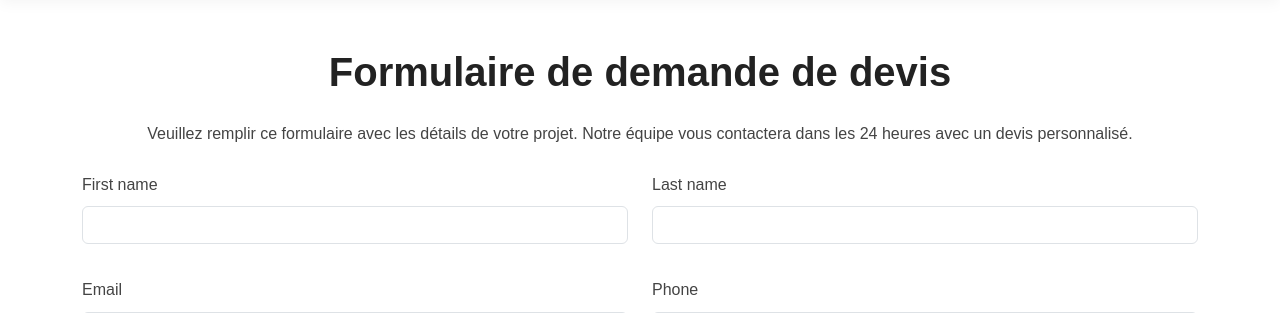
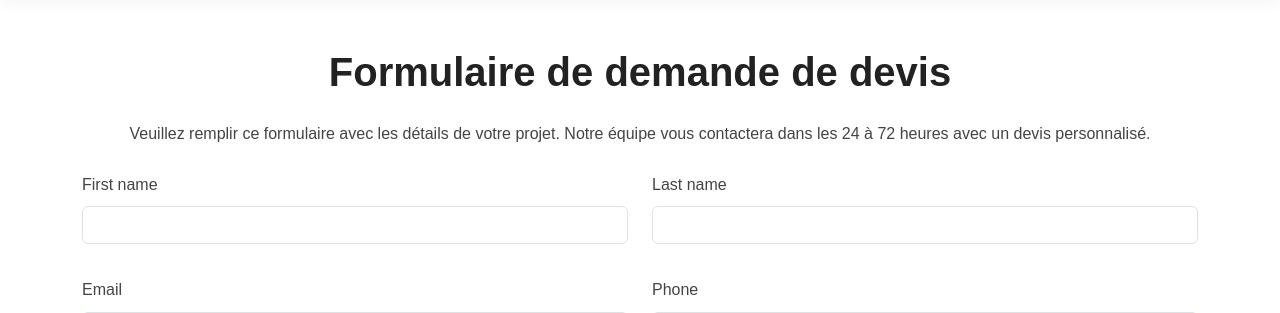
Before and after one commit to thierry1804/duosite, a Symfony app: template templates/quote/index.html.twig in a window 1280 px wide. Shown: the part 80-393 px from the top of the page. Run offline with Twig, Linux system fonts and the light colour scheme; the template is opened without the code that fills it, so the values that code supplies are empty; form fields are guessed from the names that the template uses; some libraries are stand-ins or nearby versions; some web fonts are replaced.

Commit message:
Correction timetoquote

```diff
--- a/templates/emails/quote_confirmation.html.twig
+++ b/templates/emails/quote_confirmation.html.twig
@@ -28,7 +28,7 @@
 
         <div style="background: #f8f9fa; padding: 20px; border-radius: 5px; margin: 20px 0;">
             <p>Cher(e) {{ quote.firstName }} {{ quote.lastName }},</p>
-            <p>Nous vous remercions pour votre demande de devis. Notre équipe commerciale l'examinera dans les plus brefs délais et vous contactera sous 24 à 48 heures.</p>
+            <p>Nous vous remercions pour votre demande de devis. Notre équipe commerciale l'examinera dans les plus brefs délais et vous contactera sous 24 à 72 heures.</p>
             <p>Veuillez conserver ce numéro de devis pour toute communication future concernant cette demande.</p>
         </div>
 
--- a/templates/quote/index.html.twig
+++ b/templates/quote/index.html.twig
@@ -129,7 +129,7 @@
     <h1 class="text-center mb-4">Formulaire de demande de devis</h1>
 
     <p class="text-center mb-4">
-        Veuillez remplir ce formulaire avec les détails de votre projet. Notre équipe vous contactera dans les 24 heures avec un devis personnalisé.
+        Veuillez remplir ce formulaire avec les détails de votre projet. Notre équipe vous contactera dans les 24 à 72 heures avec un devis personnalisé.
     </p>
 
     {% for label, messages in app.flashes %}
```
